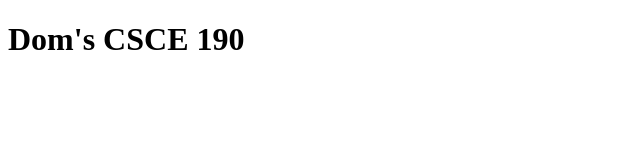
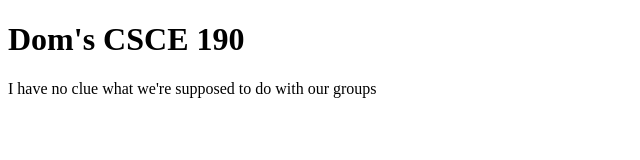
Before and after one commit to dcamp50/dcamp50.github.io, a plain HTML site: page index.html in a window 1280 px wide. Shown: the whole page, without its empty margins (0-640 px from the left). Drawn offline with Linux system fonts and the light colour scheme.

Commit message:
Add files via upload

```diff
--- a/index.html
+++ b/index.html
@@ -5,6 +5,6 @@
     </head>
     <body>
         <h1>Dom's CSCE 190</h1>
-
+        <p>I have no clue what we're supposed to do with our groups</p>
     </body>
 </html>
```
